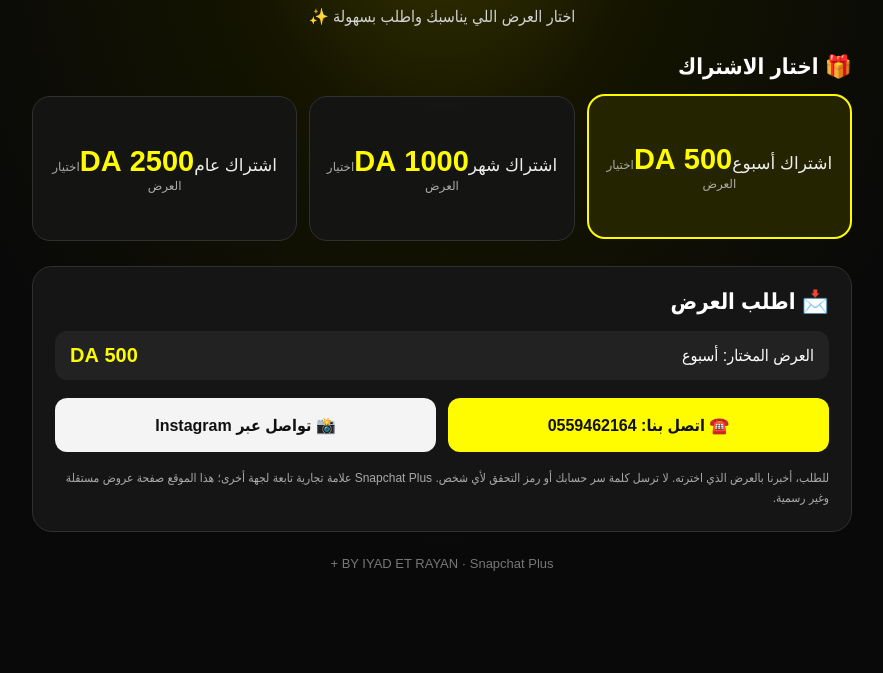
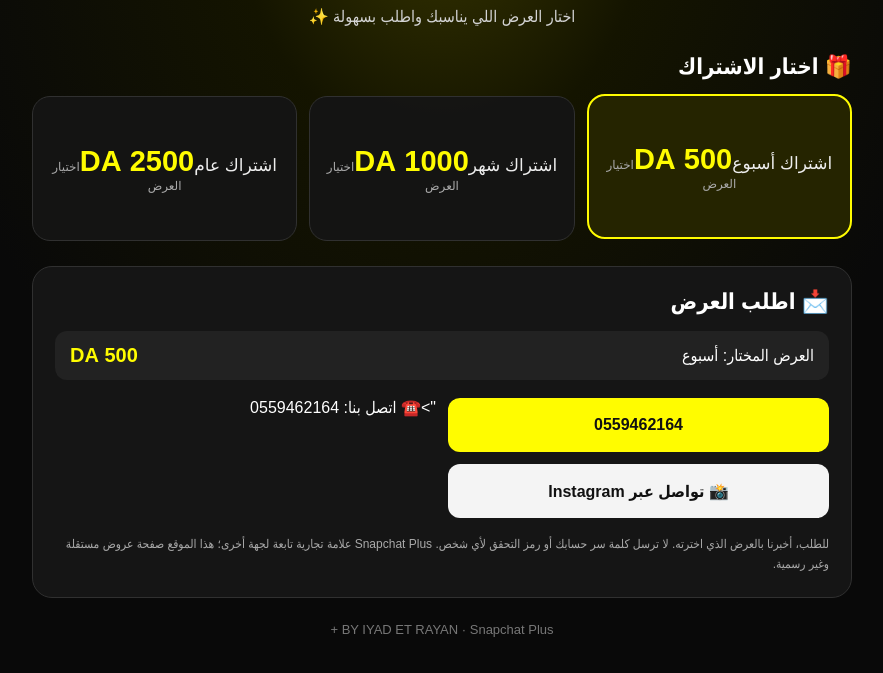
Before and after one commit to iyad88351-art/snap_plus, a plain HTML site: page index.html in a window 1280 px wide. Shown: the part 109-782 px from the top of the page, without its empty margins (198-1081 px from the left). Drawn offline with Linux system fonts and the light colour scheme.

Commit message:
Update index.html

```diff
--- a/index.html
+++ b/index.html
@@ -38,8 +38,12 @@ a.instagram{background:#f4f4f4}
 <section class="order"><h2>📩 اطلب العرض</h2>
 <div class="selected-summary"><span id="summary">العرض المختار: أسبوع</span><strong id="total">500 DA</strong></div>
 <div class="contacts">
-<a class="contact" id="phoneLink" href="tel:+213559462164">☎️ اتصل بنا: 0559462164</a>
-<a class="contact instagram" id="instaLink" href="https://www.instagram.com/" target="_blank" rel="noopener">📸 تواصل عبر Instagram</a>
+<a class="contact" id="phoneLink" href="tel:+
+<a href="https://wa.me/213559462164" target="_blank" rel="noopener noreferrer">
+  0559462164
+</a>
+">☎️ اتصل بنا: 0559462164</a>
+<a class="contact instagram" id="instaLink" href=httpss://www.instagram.com/" target="_blank" rel="noopener">📸 تواصل عبر Instagram</a>
 </div>
 <p class="note">للطلب، أخبرنا بالعرض الذي اخترته. لا ترسل كلمة سر حسابك أو رمز التحقق لأي شخص. Snapchat Plus علامة تجارية تابعة لجهة أخرى؛ هذا الموقع صفحة عروض مستقلة وغير رسمية.</p>
 </section>
```
